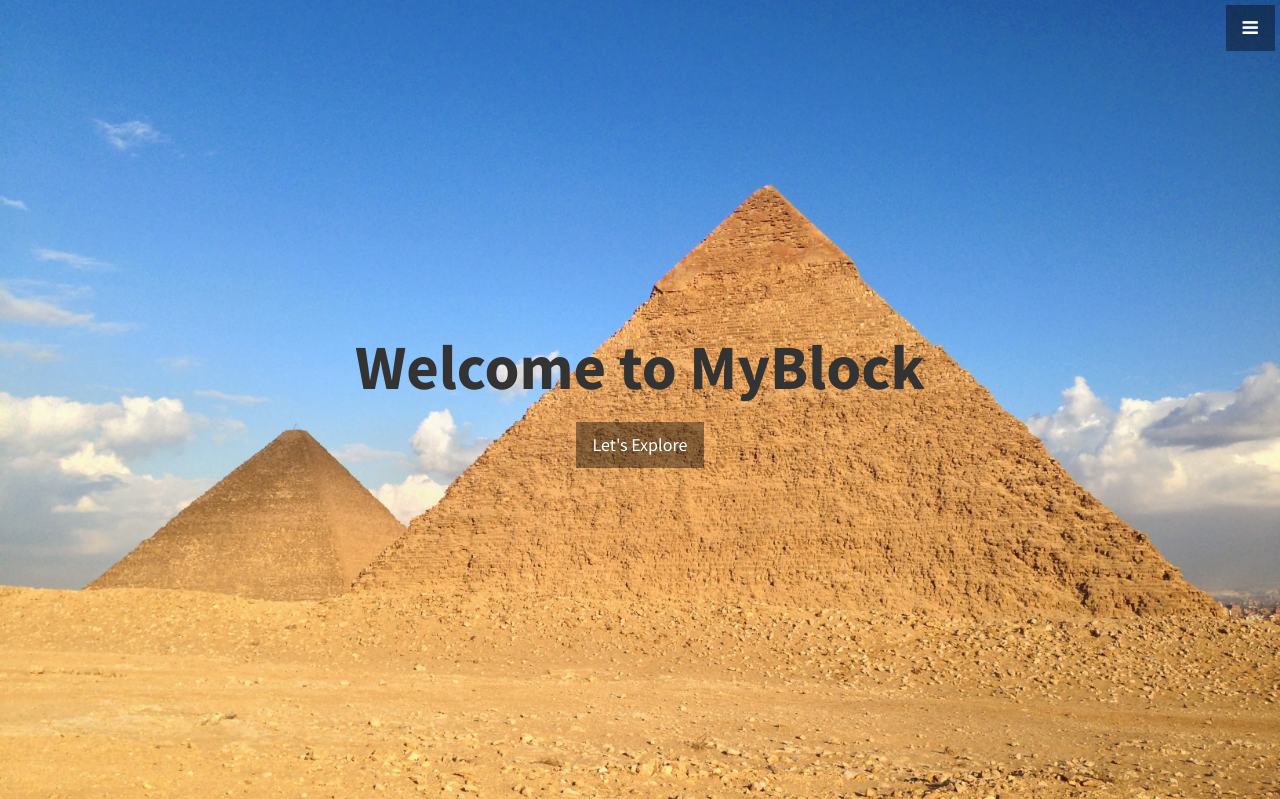
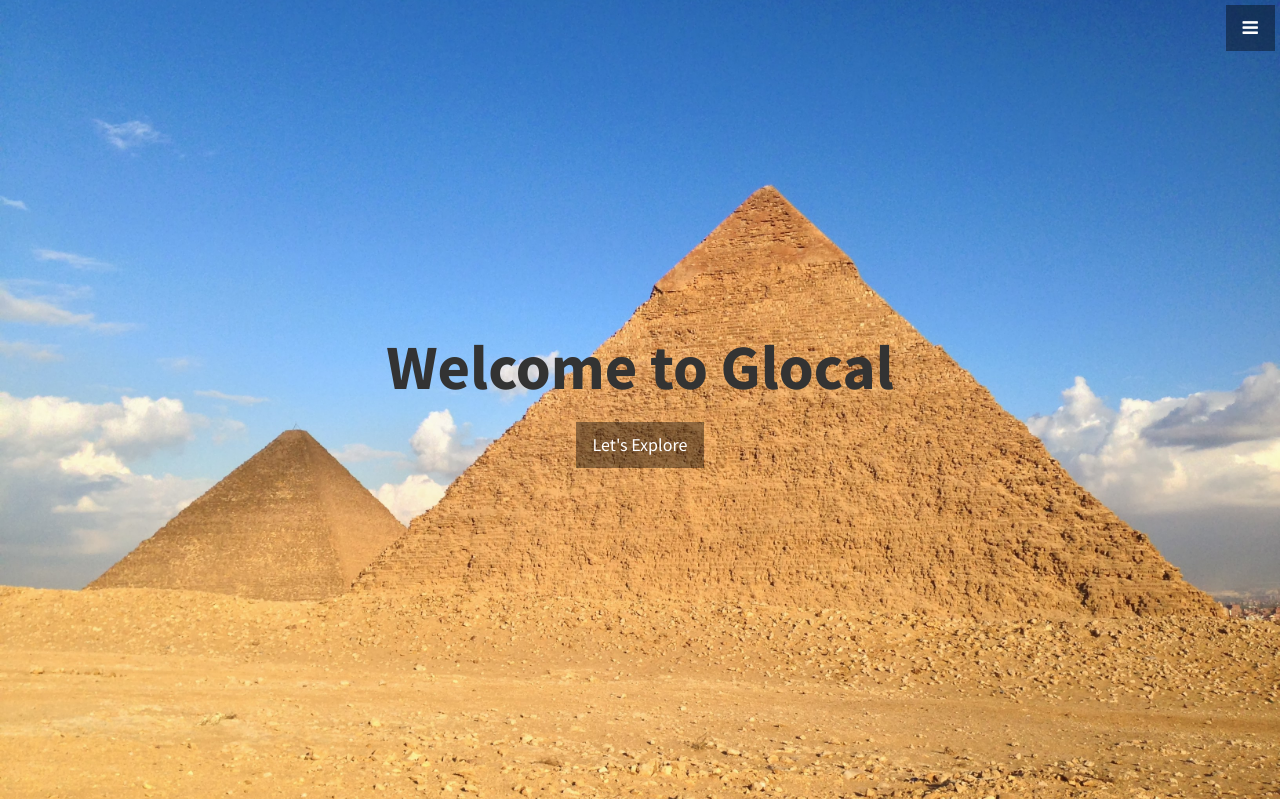
Before and after one commit to rmotr-students-code/002-pyp-demoday-g2, a Flask app: page / in a window 1280 px wide; the page is wider, and only the part inside the window is pictured. Shown: the top 799 px of that part. Run offline with Flask 2, Linux system fonts and the light colour scheme; some libraries are stand-ins or nearby versions.

Commit message:
adjustment

```diff
--- a/Glocal/templates/home.html
+++ b/Glocal/templates/home.html
@@ -5,7 +5,7 @@
     <!-- Header -->
     <header id="top" class="header">
         <div class="text-vertical-center">
-            <h1>Welcome to MyBlock</h1>
+            <h1>Welcome to Glocal</h1>
             <br>
             <a href="#about" class="btn btn-dark btn-lg">Let's Explore</a>
         </div>
```
